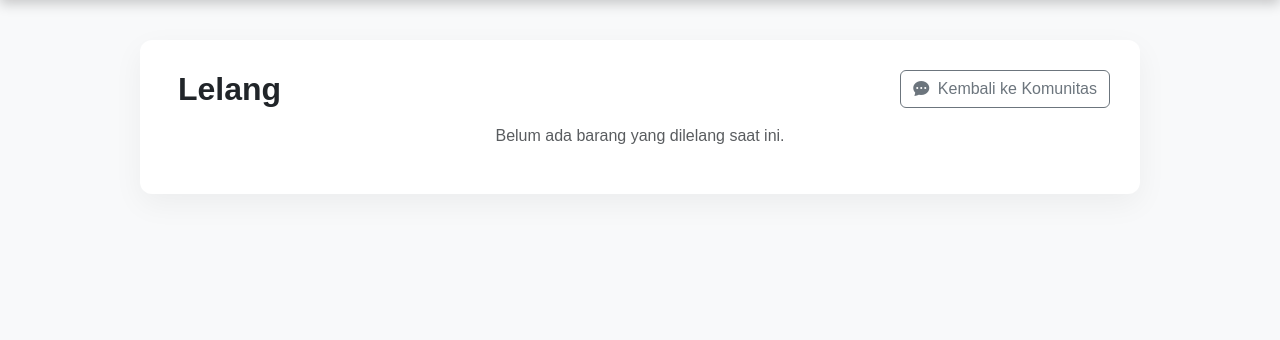
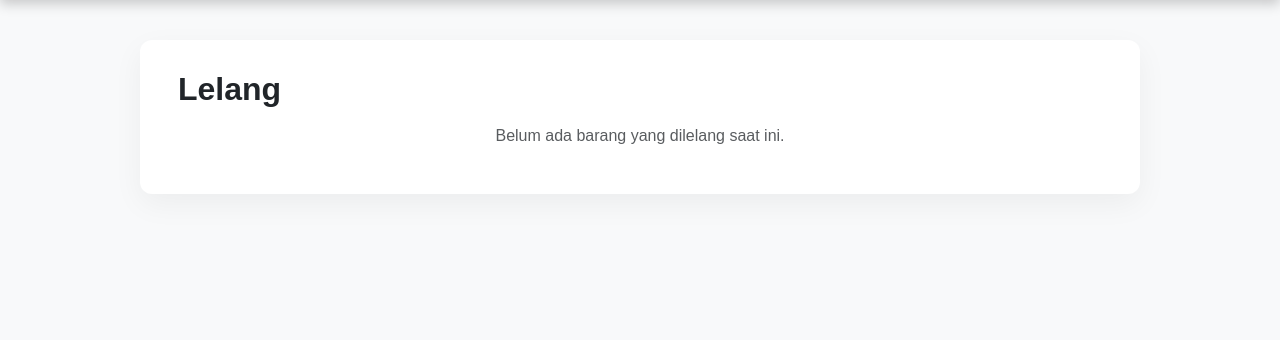
Before and after one commit to revelv/KP_2373003_2373005_2373008, a PHP site: page /Tubes/user/auction.php in a window 1280 px wide. Shown: the part 80-420 px from the top of the page. Run offline with PHP 8.4, Linux system fonts and the light colour scheme; a user stored in the database is signed in; data comes from the database, SQL or seed files in the repository.

Commit message:
baru auction

```diff
--- a/Tubes/user/auction.php
+++ b/Tubes/user/auction.php
@@ -124,9 +124,6 @@ $result_auctions = $stmt_auc->get_result();
             <h2 class="fw-semibold mb-0">
                 <i class="bi bi-gavel me-2"></i> Lelang
             </h2>
-            <a href="community.php" class="btn btn-outline-secondary">
-                <i class="bi bi-chat-dots-fill me-1"></i> Kembali ke Komunitas
-            </a>
         </div>
 
         <div class="row g-4">
```
